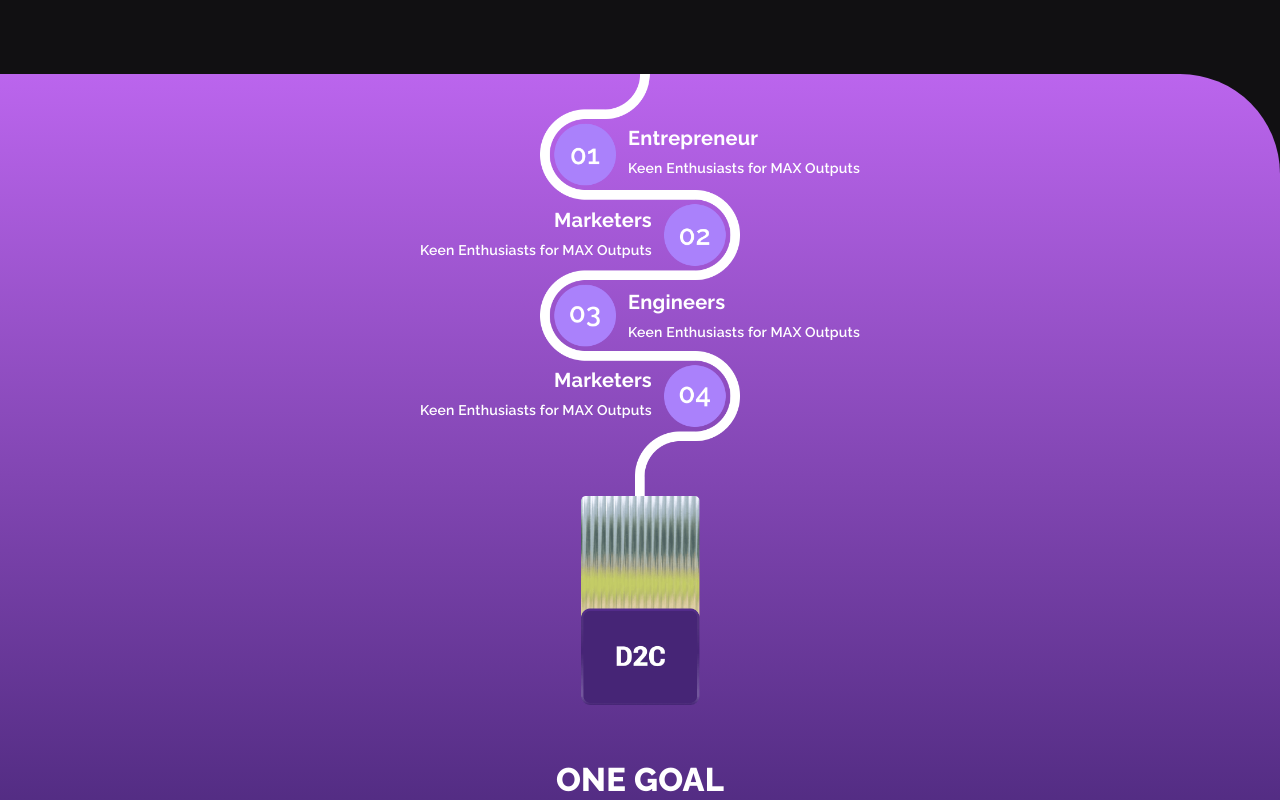
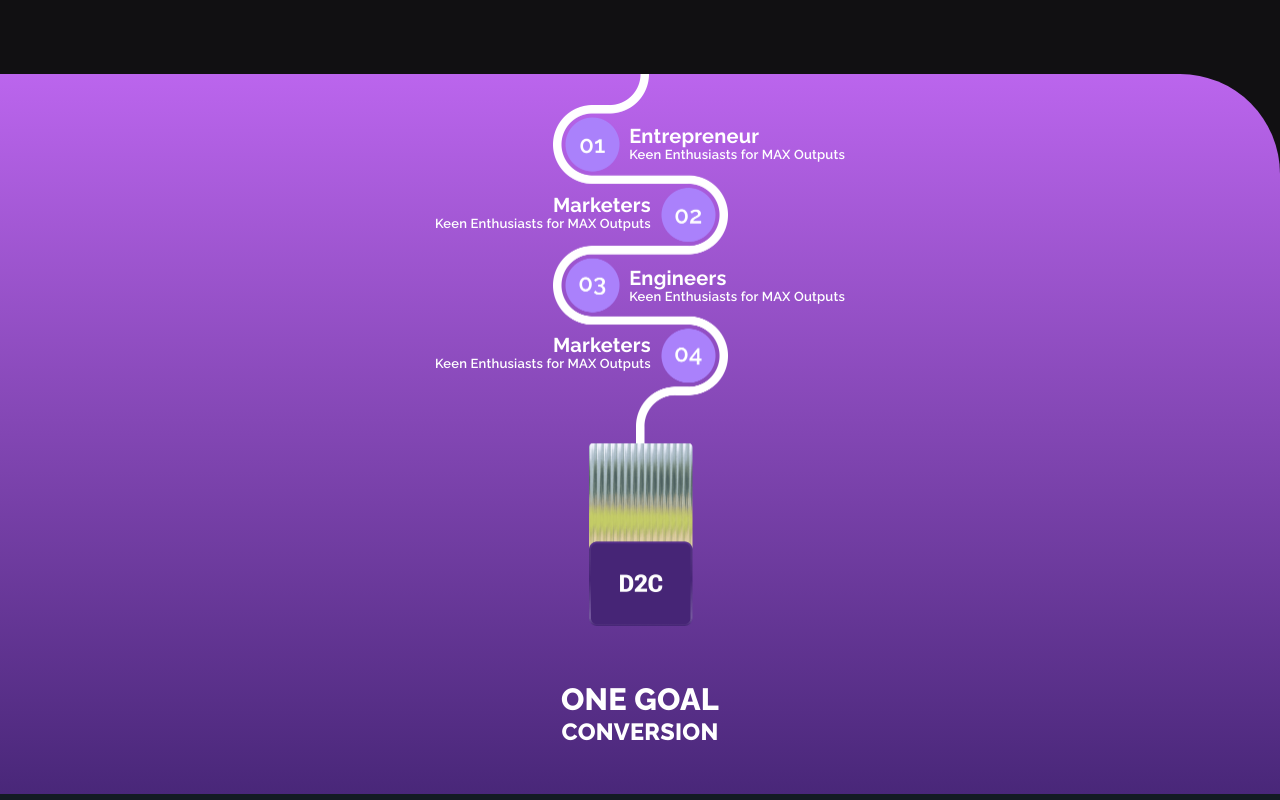
Before and after one commit to tehsin-innovins/growthedge, a React (Create React App) app: page / in a window 1280 px wide. Shown: the part 5600-6400 px from the top of the page. Built offline with nearby package versions, Linux system fonts and the light colour scheme.

Commit message:
recent changes

```diff
--- a/src/pages/Pages.css
+++ b/src/pages/Pages.css
@@ -558,7 +558,7 @@
 	border-radius: 0px 100px 0px 0px;
 	padding-bottom: 10px;
 	position: relative;
-	min-height: 100vh; /* Ensures full height */
+	min-height: 90vh; /* Ensures full height */
 }
 
 .goal_section img {
@@ -567,13 +567,14 @@
 	left: 0;
 	right: 0; /* Added for centering */
 	margin: 0 auto; /* Center horizontally */
-	width: 80%;
+	width: 70%;
 	height: auto; /* Ensures responsive image */
 }
 
 .goal_section .imgbox {
 	margin: 0 auto; /* Center the image box */
 	width: 250px;
+	height:auto;
 	position: relative;
 	text-align: center;
 	color: #ffffff;
@@ -581,12 +582,12 @@
 
 .goal_section h4 {
 	position:absolute;
-	bottom:75px;
+	bottom:10.5%;
 	left:0;
 	right:0;
 	margin-bottom: 0;
 	font-family: 'Raleway', sans-serif;
-	font-size: 32.77px;
+	font-size: 30.77px;
 	font-weight: 800;
 	line-height: 1.2; /* Adjusted line height for better readability */
 	letter-spacing: 0.26px;
@@ -596,12 +597,12 @@
 
 .goal_section h5 {
 	position:absolute;
-	bottom:40px;
+	bottom:5.5%;
 	left:0;
 	right:0;
 	margin-top: -30px; /* Adjusted spacing for better alignment */
 	font-family: 'Raleway', sans-serif;
-	font-size: 25px;
+	font-size: 23.5px;
 	font-weight: 800;
 	line-height: 1.2; /* Adjusted line height */
 	letter-spacing: 0.26px;
@@ -611,8 +612,8 @@
 
 .goal_section .img-item1 {
 	position: absolute;
-	right: -38%; /* Adjusted to avoid overflow */
-	top: 58px;
+	right: -32%; /* Adjusted to avoid overflow */
+	top: 51px;
 	text-align: left!important;
 }
 
@@ -629,18 +630,18 @@
 
 .goal_section .img-item1 p{
 font-family: Raleway;
-font-size: 14px;
+font-size: 13px;
 font-weight: 600;
 line-height: 16.44px;
 letter-spacing: 0.20000000298023224px;
 text-align: left;
-margin-top:-5px;
+margin:0;
 }
 
 .goal_section .img-item2 {
 	position: absolute;
-	left: -38%; /* Adjusted to avoid overflow */
-	top: 140px;
+	left: -32%; /* Adjusted to avoid overflow */
+	top: 120px;
 	text-align: right!important;
 }
 
@@ -657,18 +658,18 @@ margin-top:-5px;
 
 .goal_section .img-item2 p{
 font-family: Raleway;
-font-size: 14px;
+font-size: 13px;
 font-weight: 600;
 line-height: 16.44px;
 letter-spacing: 0.20000000298023224px;
 text-align: right;
-margin-top:-5px;
+margin:0;
 }
 
 .goal_section .img-item3 {
 	position: absolute;
-	right: -38%; /* Adjusted to avoid overflow */
-	top: 222px;
+	right: -32%; /* Adjusted to avoid overflow */
+	top: 193px;
 	text-align: left!important;
 }
 
@@ -685,19 +686,19 @@ margin-top:-5px;
 
 .goal_section .img-item3 p{
 font-family: Raleway;
-font-size: 14px;
+font-size: 13px;
 font-weight: 600;
 line-height: 16.44px;
 letter-spacing: 0.20000000298023224px;
 text-align: left;
-margin-top:-5px;
+margin:0;
 }
 
 
 .goal_section .img-item4 {
 	position: absolute;
-	left: -38%; /* Adjusted to avoid overflow */
-	top: 300px;
+	left: -32%; /* Adjusted to avoid overflow */
+	top: 260px;
 	text-align: right!important;
 }
 
@@ -714,12 +715,12 @@ margin-top:-5px;
 
 .goal_section .img-item4 p{
 font-family: Raleway;
-font-size: 14px;
+font-size: 13px;
 font-weight: 600;
 line-height: 16.44px;
 letter-spacing: 0.20000000298023224px;
 text-align: right;
-margin-top:-5px;
+margin:0;
 }
 
 .same_boat{
```
